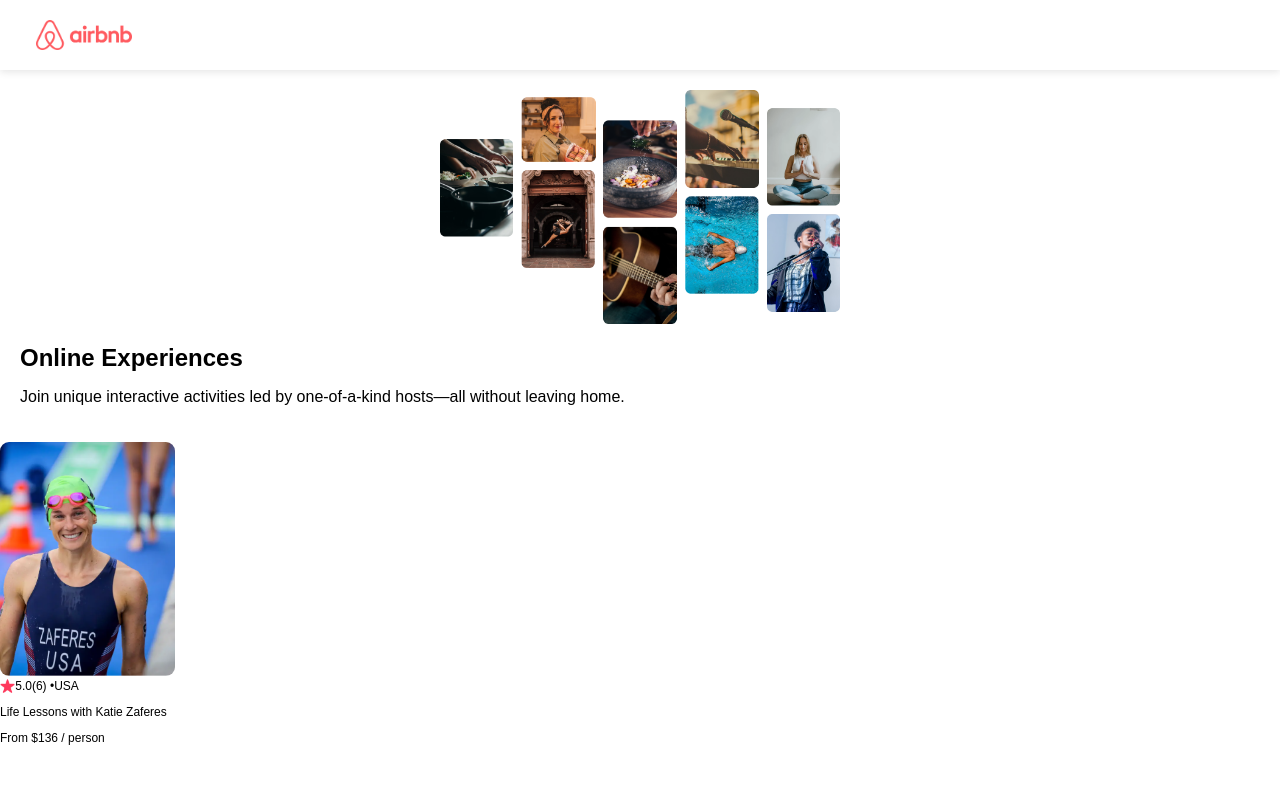
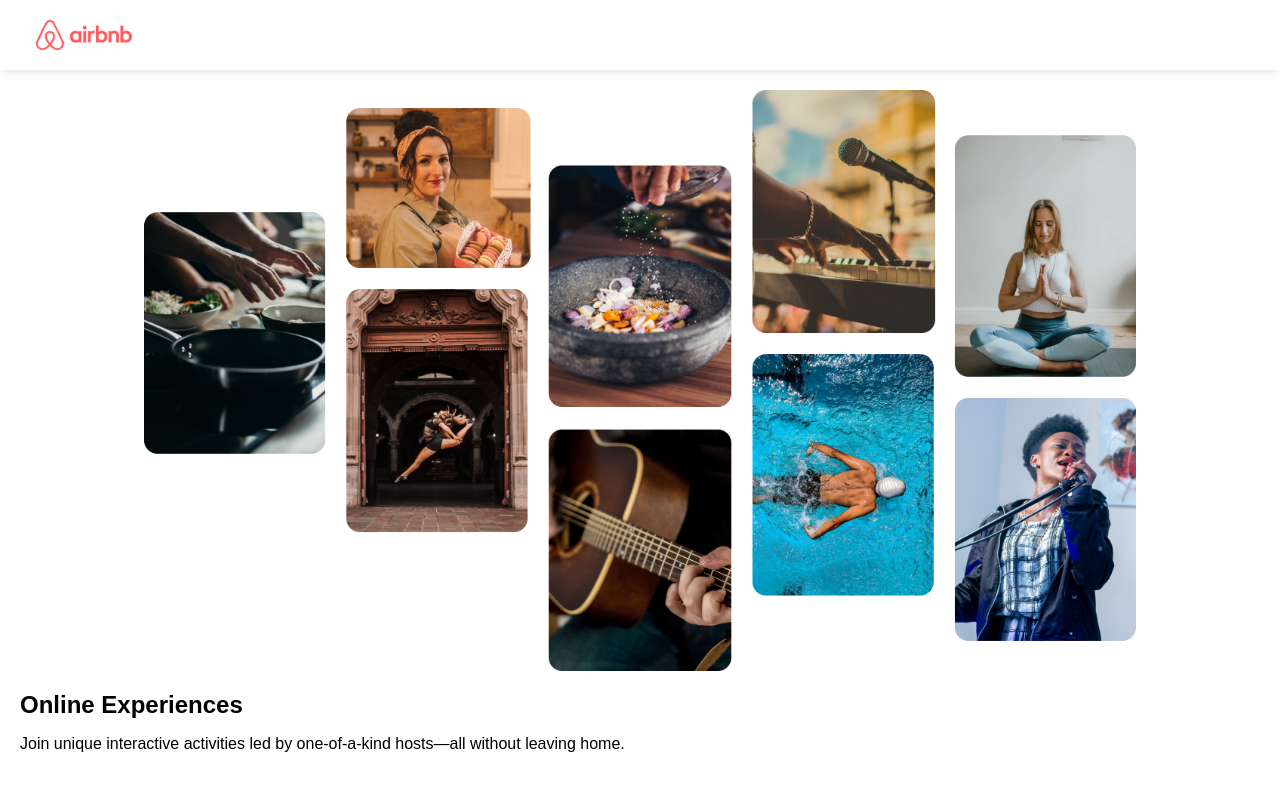
Before and after one commit to dhiaaalshalabi/-AirBnb-clone, a React (Create React App) app: page / in a window 1280 px wide. Shown: the top 787 px of the page. Built offline with nearby package versions, Linux system fonts and the light colour scheme.

Commit message:
Update style for app.

```diff
--- a/src/App.css
+++ b/src/App.css
@@ -14,7 +14,7 @@
   box-shadow: 0px 2.98256px 7.4564px rgba(0, 0, 0, 0.1);
 }
 
-.nav--logo {
+.nav-logo {
   max-width: 100px;
 }
 
@@ -28,7 +28,7 @@
 }
 
 .hero-photo {
-  max-width: 400px;
+  max-width: 80%;
   align-self: center;
 }
 
@@ -40,14 +40,34 @@
   margin-top: 0;
 }
 
+.bold {
+  font-weight: bold;
+}
+
+.cards-list {
+  display: flex;
+  flex-wrap: nowrap;
+  gap: 20px;
+  overflow-x: auto;
+}
+
 .card {
   width: 175px;
   font-size: 12px;
+  flex: 0 0 auto; /* ADD */
+  display: flex; /* ADD */
+  flex-direction: column; /* ADD */
 }
 
 .card-image {
   width: 100%;
   border-radius: 9px;
+  margin-bottom: 9px;
+}
+
+.card-title {
+  overflow: hidden;
+  text-overflow: ellipsis;
 }
 
 .card-stats {
@@ -58,3 +78,7 @@
 .card-star {
   height: 14px;
 }
+
+.card-price {
+  margin-top: auto;
+}
```
